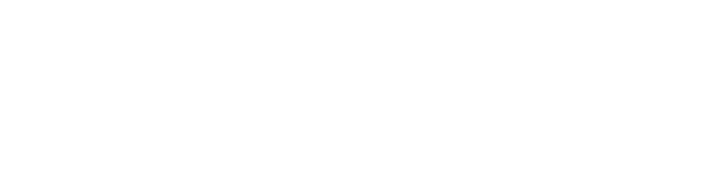
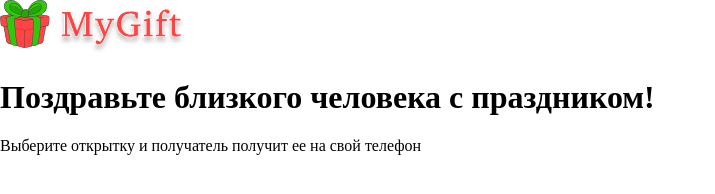
Before and after one commit to ananastasiap/gift-cards, a website built with Vite: page index.html in a window 1280 px wide. Shown: the whole page, without its empty margins (0-715 px from the left). Built offline with nearby package versions, Linux system fonts and the light colour scheme.

Commit message:
feat: add structure of a main page

```diff
--- a/index.html
+++ b/index.html
@@ -4,11 +4,22 @@
 <head>
   <meta charset="UTF-8" />
   <meta name="viewport" content="width=device-width, initial-scale=1.0" />
-  <title>My Gifts</title>
+  <link rel="icon" href="/favicon/favicon.svg" type="image/svg+xml">
+  <title>Gift Cards</title>
 </head>
 
 <body>
-  <div id="app"></div>
+  <header class="header">
+    <div class="logo">
+      <img src="/images/icon.svg" alt="" class="logo__icon">
+    </div>
+  </header>
+  <section class="about">
+    <h1 class="title">Поздравьте близкого человека с праздником!</h1>
+    <p class="about__text">Выберите открытку и получатель получит ее на свой телефон</p>
+  </section>
+  <section class="cards"></section>
+  <section class="form"></section>
   <script type="module" src="/src/ts/main.ts"></script>
 </body>
 
```
Also changed, not shown: public/favicon/favicon.svg (added), public/images/icon.svg (added).
